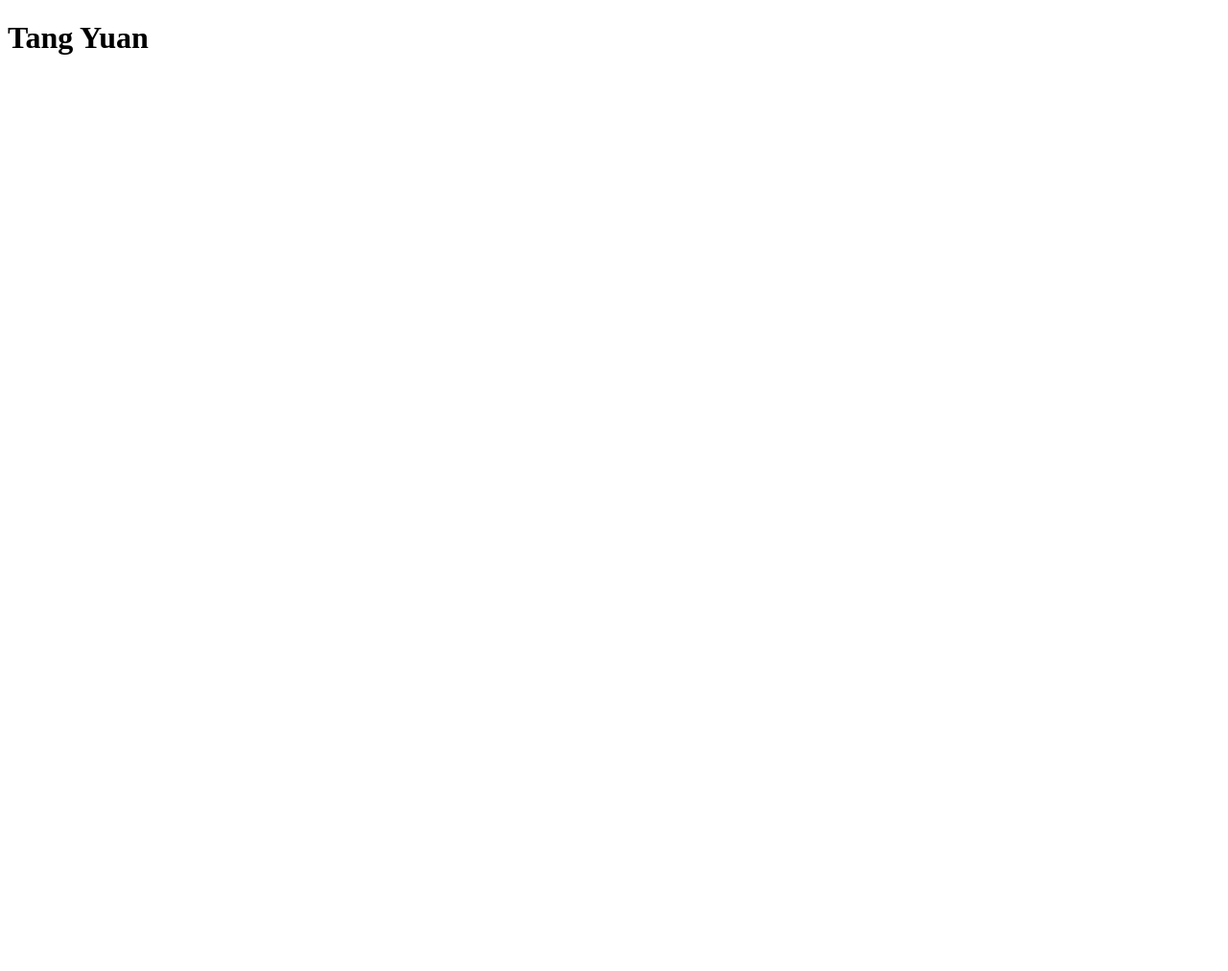
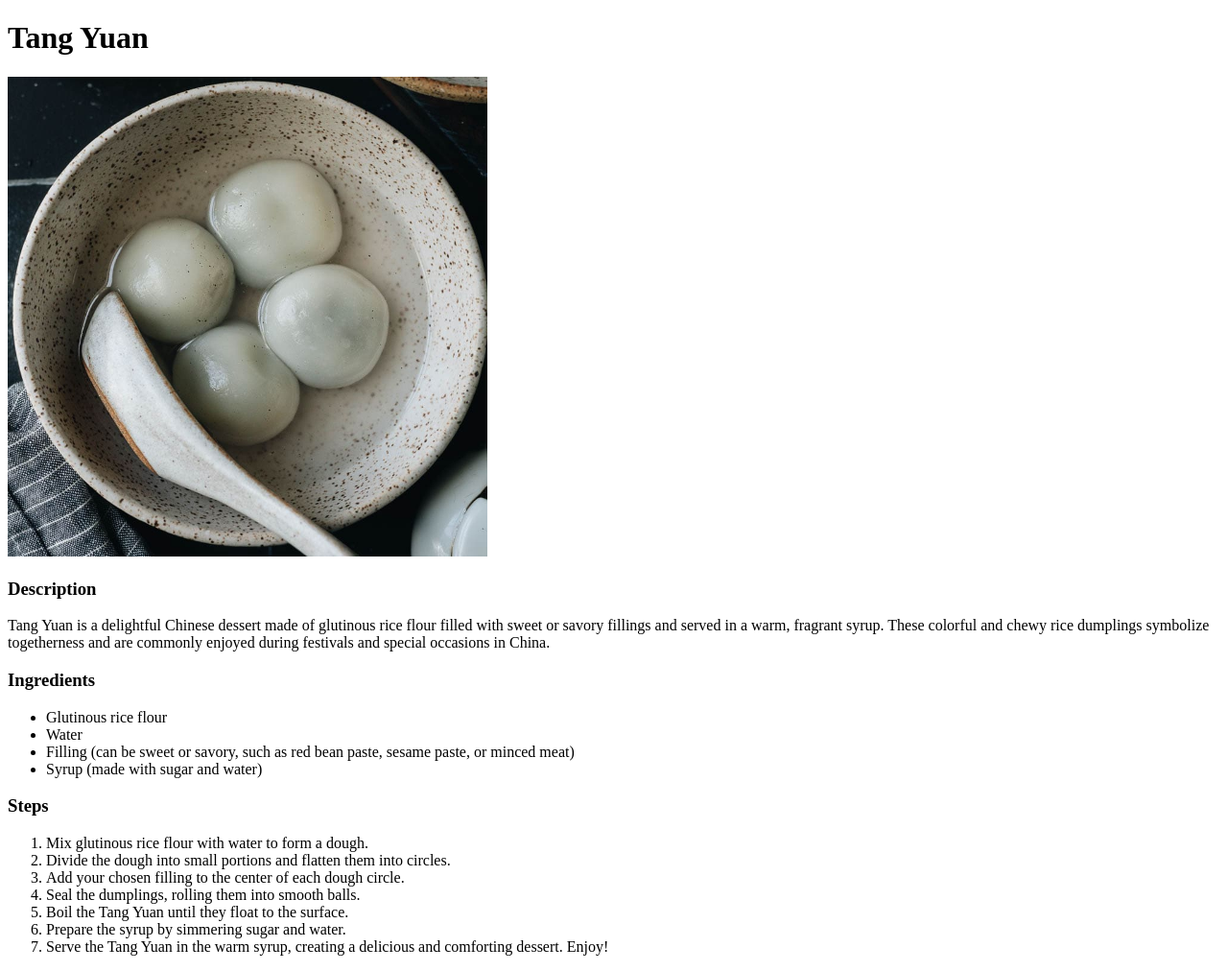
Before and after one commit to Irf44n/odin-recipes, a plain HTML site: page recipes/ty.html in a window 1280 px wide. Shown: the whole page at 96% size. Before the commit the page ends 800 px from the top, so only its background shows below. Drawn offline with Linux system fonts and the light colour scheme.

Commit message:
Finished HTML content for recipe pages
Added ingredients, desc, steps to other recipes.

```diff
--- a/recipes/ty.html
+++ b/recipes/ty.html
@@ -6,5 +6,27 @@
 </head>
 <body>
     <h1>Tang Yuan</h1>
+    <img src="../img/tangyuan.jpg" alt="Tang Yuan" height="500" width="500" >
+    <p><h3>Description</h3></p>
+    <p>Tang Yuan is a delightful Chinese dessert made of glutinous rice flour filled with sweet or savory fillings and served in a warm, fragrant syrup. These colorful and chewy rice dumplings symbolize togetherness and are commonly enjoyed during festivals and special occasions in China.</p>
+    <h3>Ingredients</h3>
+    <p>
+        <ul>
+            <li>Glutinous rice flour</li>
+            <li>Water</li>
+            <li>Filling (can be sweet or savory, such as red bean paste, sesame paste, or minced meat)</li>
+            <li>Syrup (made with sugar and water)</li>
+        </ul>
+    </p>
+    <h3>Steps</h3>
+    <ol>
+        <li>Mix glutinous rice flour with water to form a dough.</li>
+        <li>Divide the dough into small portions and flatten them into circles.</li>
+        <li>Add your chosen filling to the center of each dough circle.</li>
+        <li>Seal the dumplings, rolling them into smooth balls.</li>
+        <li>Boil the Tang Yuan until they float to the surface.</li>
+        <li>Prepare the syrup by simmering sugar and water.</li>
+        <li>Serve the Tang Yuan in the warm syrup, creating a delicious and comforting dessert. Enjoy!</li>
+    </ol>
 </body>
 </html>
```
Also changed, not shown: recipes/boba.html (+21 -0 lines).
